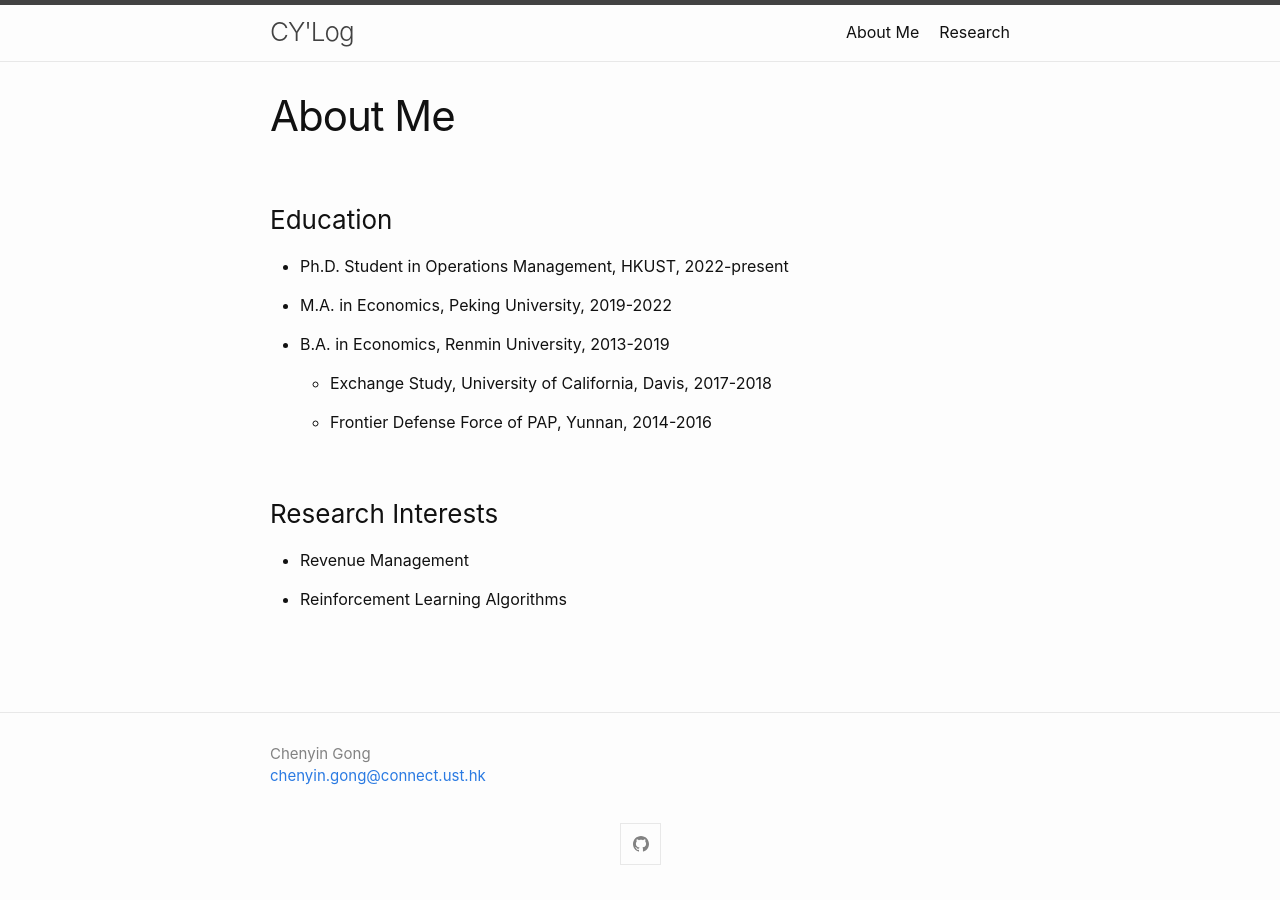
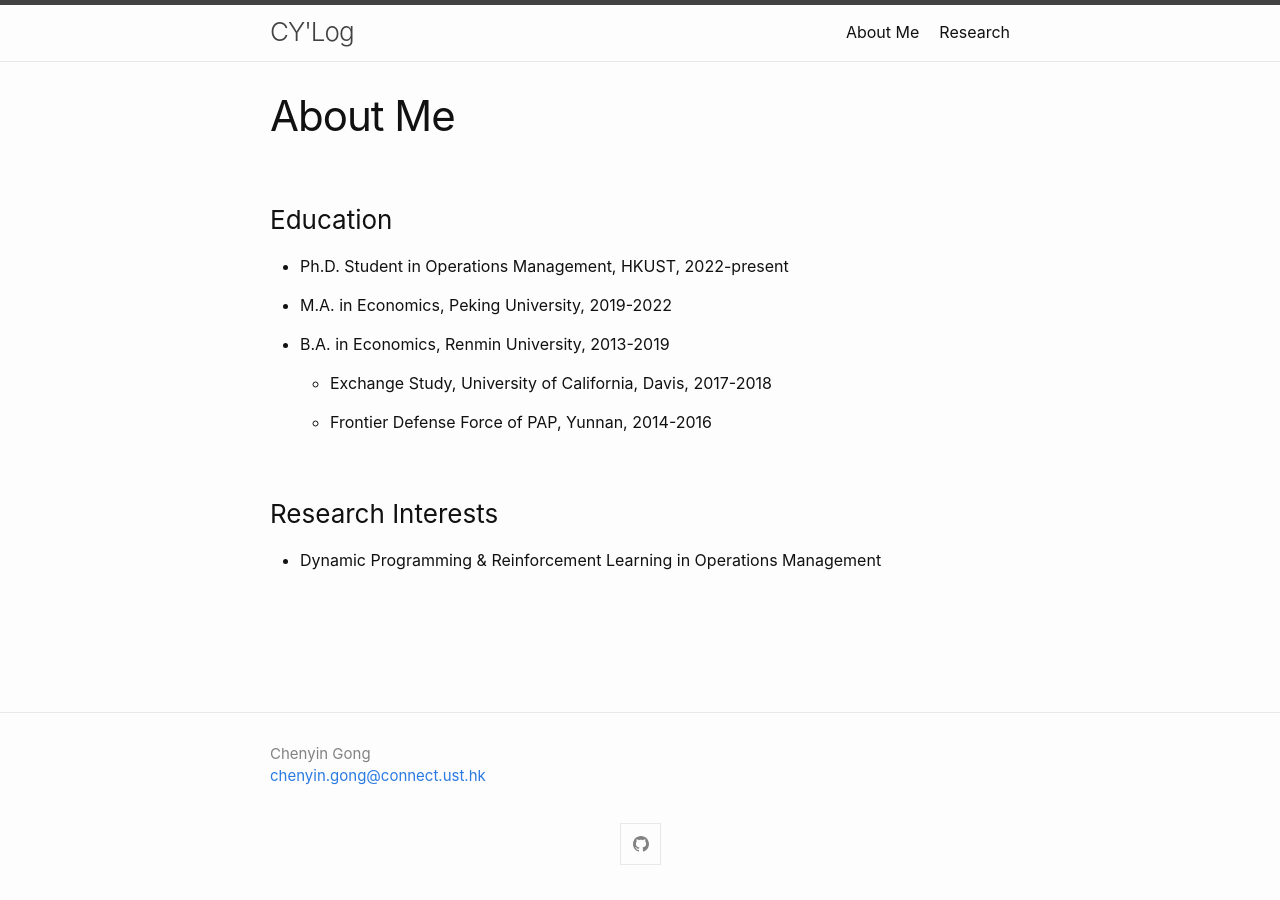
Before and after one commit to chenyingong/chenyingong.github.io, a Jekyll site: the page built from about.md, in a window 1280 px wide. Built offline with Jekyll 4.4.1, drawn with Linux system fonts in a browser that asks for light colours.

Commit message:
update some info

```diff
--- a/about.md
+++ b/about.md
@@ -18,6 +18,4 @@ permalink: /about/
 
 ### Research Interests
 
-  * Revenue Management
-
-  * Reinforcement Learning Algorithms
+  * Dynamic Programming & Reinforcement Learning in Operations Management
```
Also changed, not shown: _posts/2022-05-13-testing-post.md (deleted, +0 -5 lines), index.md (+1 -1 lines), research.md (+1 -1 lines).
